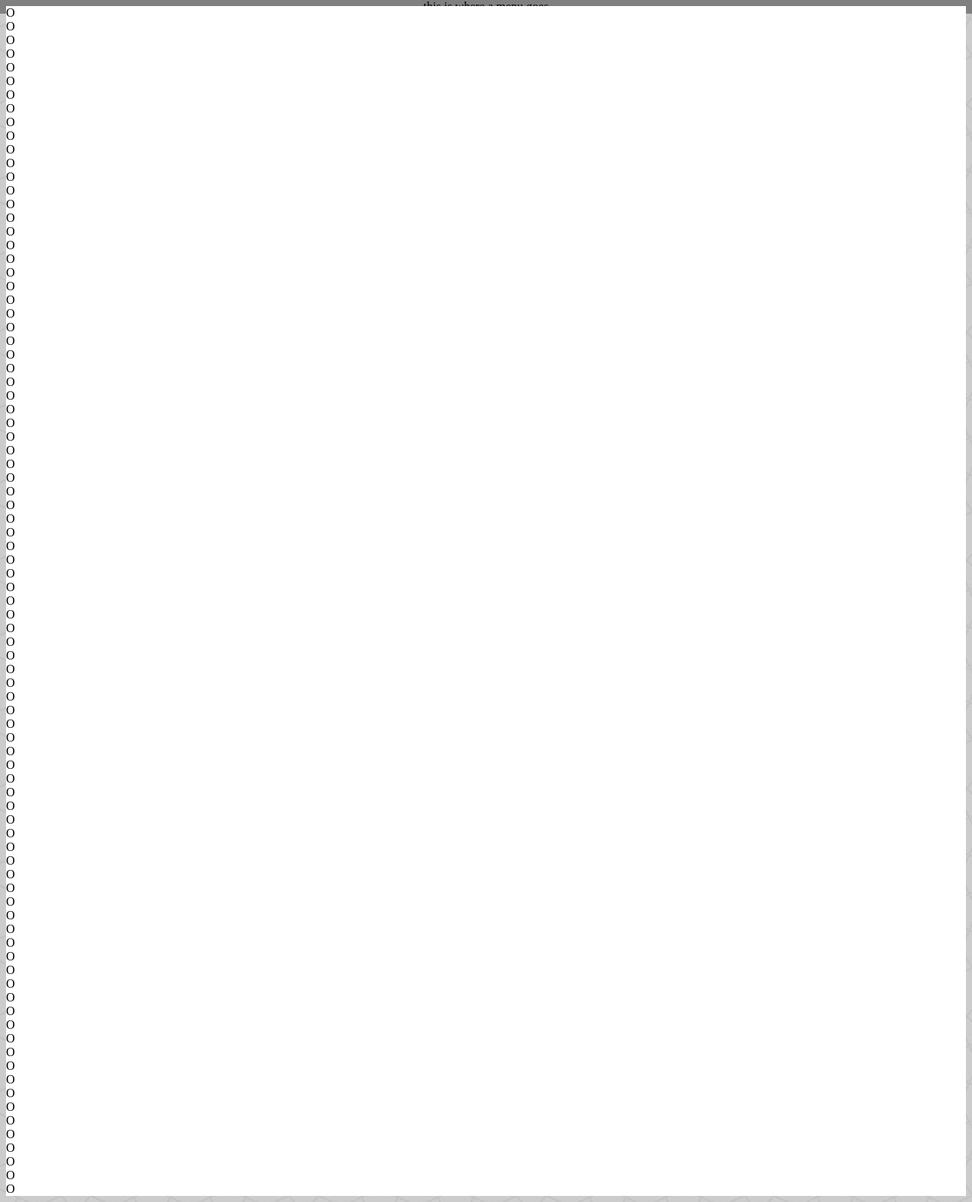
After one commit to lianilychee/lianilychee.github.io, a PHP site: page /test-overlay/test-overlay.html in a window 1280 px wide. The commit adds this page. Shown: the whole page at 76% size. Run offline with PHP 8.4, Linux system fonts and the light colour scheme.

Commit message:
attempted centering of divs

```diff
--- a/index.html
+++ b/index.html
@@ -31,7 +31,7 @@
 			<a href='http://www.github.com/lianilychee' target='_blank'> <img src='images/icon-github.png'></a>
 		</div>
 
-		<div class='img-container'> <img id='selfie' src='images/self-cropped.jpg'> </div>
+		<div class='img-container'> <img id='selfie' src='images/self.gif'> </div>
 
 		<div id='blurb'>
 			<h1> hello, I'm Liani! </h1>
--- /dev/null
+++ b/test-overlay/style-test.css
@@ -0,0 +1,20 @@
+body {
+	background-image: url('../images/congruent_outline_light.jpg');
+}
+
+nav {
+	color: black;
+	text-align: center;
+
+	position: fixed;
+	top: 0;
+	left: 0;
+	width: 100%;
+
+	background: gray;
+}
+
+#content-wrapper {
+	position: relative;
+	background: white;
+}
--- /dev/null
+++ b/test-overlay/test-overlay.html
@@ -0,0 +1,24 @@
+<html>
+
+<head>
+	<title>test-overalay</title>
+	<link rel='stylesheet' href='style-test.css' />
+</head>
+
+<body>
+
+<nav>
+	this is where a menu goes
+</nav>
+
+
+	<!-- Content wrapper; all original content goes inside of this div: -->
+	<div id='content-wrapper'>
+		<!-- Begin content block -->
+		O <br> O <br> O <br> O <br> O <br> O <br> O <br> O <br> O <br> O <br> O <br> O <br> O <br> O <br> O <br> O <br> O <br> O <br> O <br> O <br> O <br> O <br> O <br> O <br> O <br> O <br> O <br> O <br> O <br> O <br> O <br> O <br> O <br> O <br> O <br> O <br> O <br> O <br> O <br> O <br> O <br> O <br> O <br> O <br> O <br> O <br> O <br> O <br> O <br> O <br> O <br> O <br> O <br> O <br> O <br> O <br> O <br> O <br> O <br> O <br> O <br> O <br> O <br> O <br> O <br> O <br> O <br> O <br> O <br> O <br> O <br> O <br> O <br> O <br> O <br> O <br> O <br> O <br> O <br> O <br> O <br> O <br> O <br> O <br> O <br> O <br> O
+		<!-- End content block -->
+	</div>
+
+</body>
+
+</html>
```
Also changed, not shown: css/style.css (+16 -9 lines), js/content.js (+6 -6 lines), images/self.gif (added), images/self.jpg (deleted).
